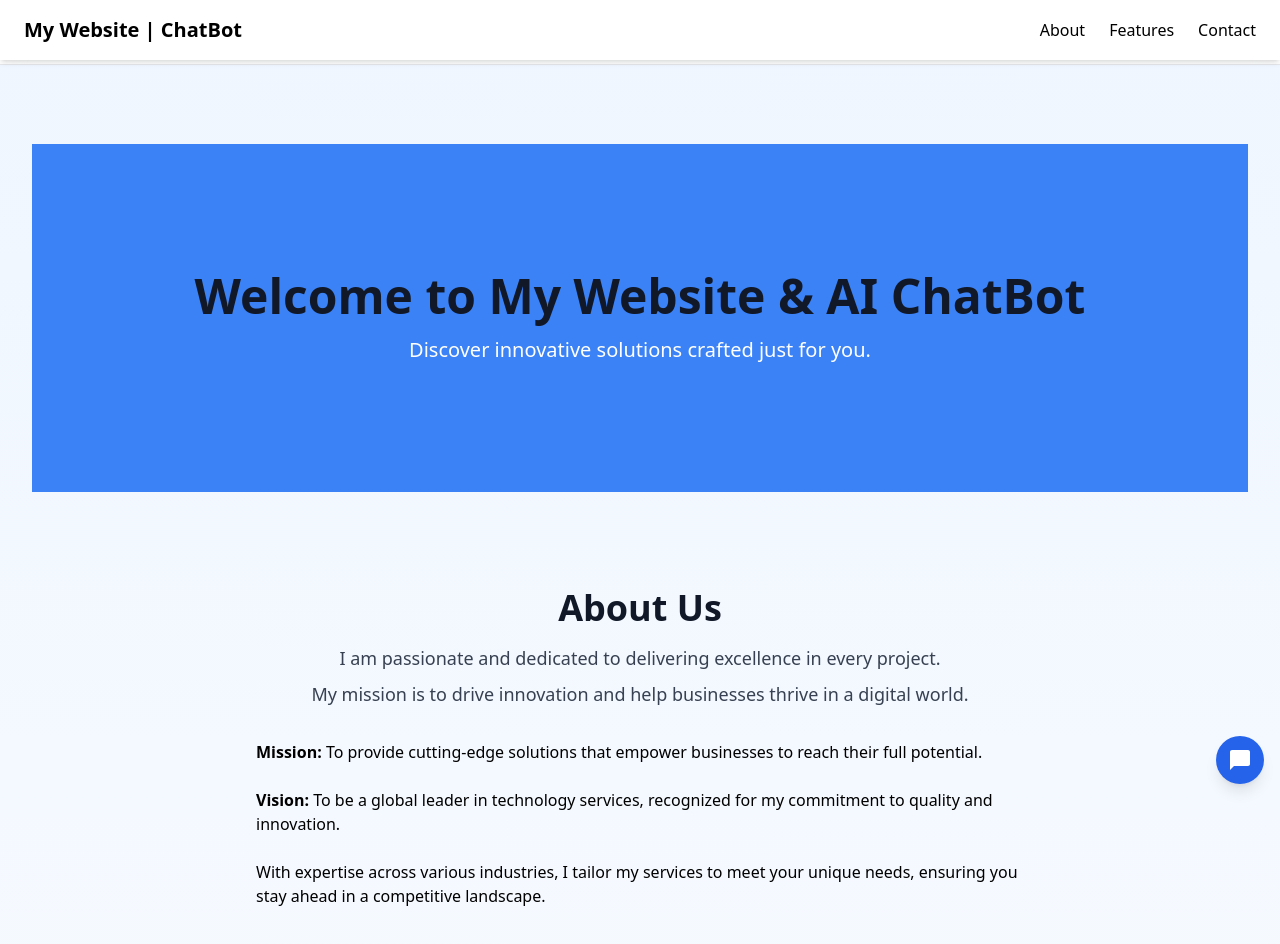
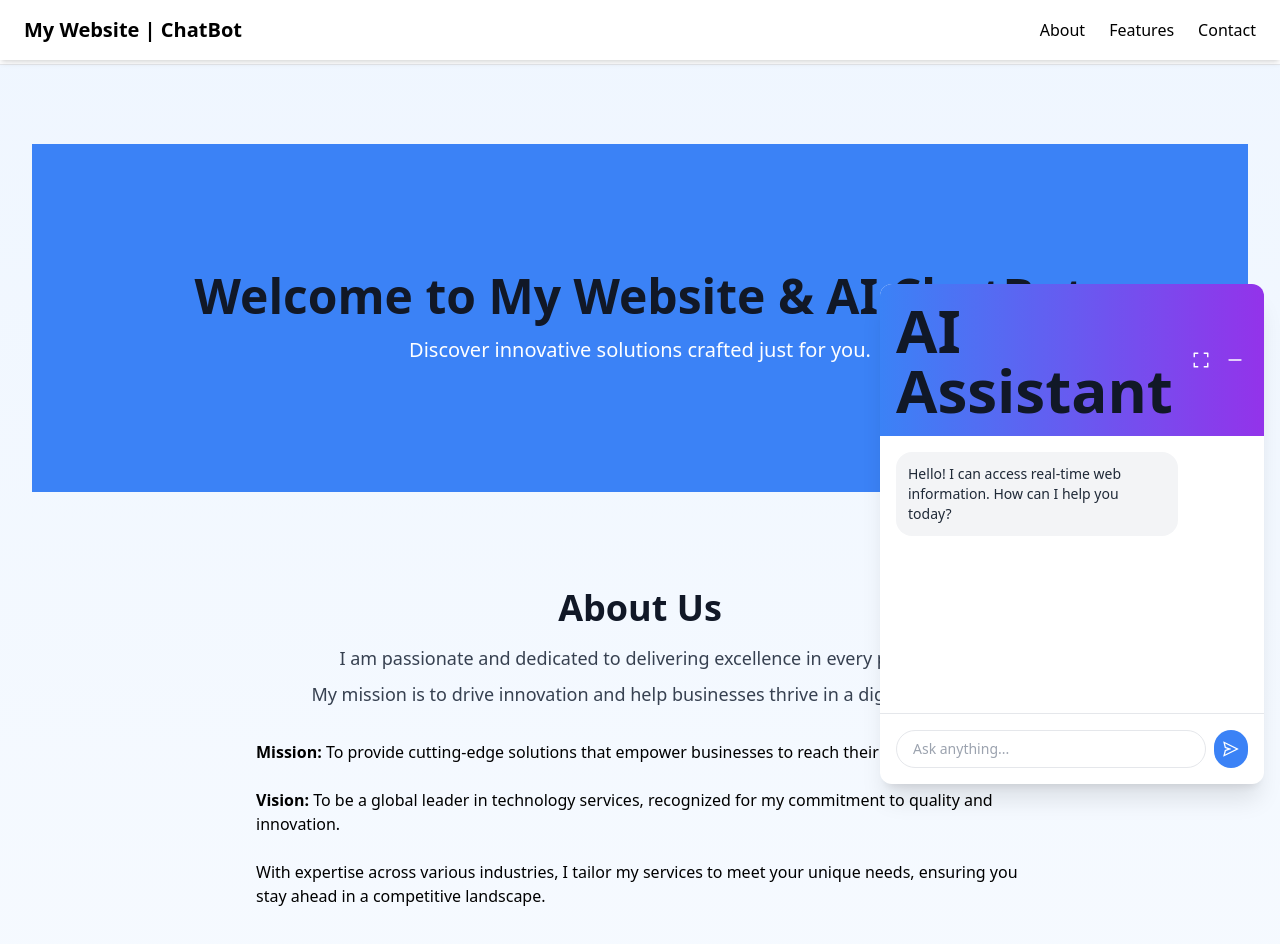
Before and after one commit to ojcross7/ai-chatbot-starter-main, a Next.js app: page / in a window 1280 px wide. Shown: the top 944 px of the page. Built offline with nearby package versions, Linux system fonts and the light colour scheme.

Commit message:
commit all changes

```diff
--- /dev/null
+++ b/app/api/grog/route.ts
@@ -0,0 +1,54 @@
+// app/api/groq/route.tsx
+import { NextResponse } from 'next/server';
+import Groq from 'groq-sdk';
+
+const groq = new Groq({
+  apiKey: process.env.GROQ_API_KEY
+});
+
+export async function POST(req: Request) {
+  try {
+    const { messages } = await req.json();
+
+    const completion = await groq.chat.completions.create({
+      messages,
+      model: 'mixtral-8x7b-32768',
+      temperature: 0.7,
+      max_tokens: 1024,
+      stream: true
+    });
+
+    // Streaming implementation
+    const encoder = new TextEncoder();
+    const stream = new ReadableStream({
+      async start(controller) {
+        try {
+          for await (const chunk of completion) {
+            const content = chunk.choices[0]?.delta?.content || '';
+            controller.enqueue(encoder.encode(`data: ${JSON.stringify(content)}\n\n`));
+          }
+          controller.enqueue(encoder.encode('data: [DONE]\n\n'));
+        } catch (error) {
+          controller.error(error);
+        } finally {
+          controller.close();
+        }
+      }
+    });
+
+    return new Response(stream, {
+      headers: {
+        'Content-Type': 'text/event-stream',
+        'Cache-Control': 'no-cache',
+        'Connection': 'keep-alive'
+      }
+    });
+
+  } catch (error) {
+    console.error('Groq API Error:', error);
+    return NextResponse.json(
+      { error: 'Failed to generate response' },
+      { status: 500 }
+    );
+  }
+}
--- a/components/chatbot.tsx
+++ b/components/chatbot.tsx
@@ -1,99 +1,190 @@
 'use client';
-import React, { useState, useEffect, useRef } from 'react';
-import { AiOutlineSend } from 'react-icons/ai';
-import { MdClose, MdChatBubble } from 'react-icons/md';
-import { motion } from 'framer-motion';
+import { useState, useEffect, useRef, useCallback } from 'react';
+import { AiOutlineSend, AiOutlineMinus, AiOutlineExpand, AiOutlineMessage } from 'react-icons/ai';
+import { motion, AnimatePresence } from 'framer-motion';
 
-const Chatbot = () => {
-  const [messages, setMessages] = useState([{ sender: 'bot', text: 'Hello! How can I assist you today?' }]);
+type Message = {
+  id: string;
+  sender: 'user' | 'bot';
+  text: string;
+  status?: 'loading' | 'complete';
+};
+
+export default function Chatbot() {
+  const [messages, setMessages] = useState<Message[]>([{
+    id: crypto.randomUUID(),
+    sender: 'bot',
+    text: 'Hello! I can access real-time web information. How can I help you today?'
+  }]);
   const [input, setInput] = useState('');
   const [isLoading, setIsLoading] = useState(false);
-  const [isMinimized, setIsMinimized] = useState(true);
+  const [isExpanded, setIsExpanded] = useState(false);
+  const [isOpen, setIsOpen] = useState(true);
   const messagesEndRef = useRef<HTMLDivElement>(null);
 
+  // Add this useEffect for scrolling
   useEffect(() => {
     messagesEndRef.current?.scrollIntoView({ behavior: 'smooth' });
   }, [messages]);
 
   const handleSend = async () => {
-    if (!input.trim()) return;
-    const userMessage = { sender: 'user', text: input };
-    setMessages((prev) => [...prev, userMessage]);
+    if (!input.trim() || isLoading) return;
+
+    const userMessage: Message = {
+      id: crypto.randomUUID(),
+      sender: 'user',
+      text: input.trim()
+    };
+
+    setMessages(prev => [...prev, userMessage, {
+      id: crypto.randomUUID(),
+      sender: 'bot',
+      text: '',
+      status: 'loading'
+    }]);
     setInput('');
-    setIsLoading(true);
 
     try {
-      const response = await fetch('/api/openai', {
+      const response = await fetch('/api/groq', {
         method: 'POST',
         headers: { 'Content-Type': 'application/json' },
-        body: JSON.stringify({ messages: [...messages, { role: 'user', content: input }], stream: false }),
+        body: JSON.stringify({
+          messages: messages.filter(m => m.status !== 'loading').map(m => ({
+            role: m.sender === 'user' ? 'user' : 'assistant',
+            content: m.text
+          })).concat({ role: 'user', content: input.trim() })
+        })
       });
 
-      if (!response.ok) throw new Error('Failed to fetch response');
-      const { result } = await response.json();
-      setMessages((prev) => [...prev, { sender: 'bot', text: result }]);
+      const reader = response.body?.getReader();
+      if (!reader) throw new Error('No response reader');
+
+      const decoder = new TextDecoder();
+      let buffer = '';
+
+      while (true) {
+        const { done, value } = await reader.read();
+        if (done) break;
+
+        buffer += decoder.decode(value);
+        const chunks = buffer.split('data: ');
+        buffer = chunks.pop() || '';
+
+        for (const chunk of chunks) {
+          const content = chunk.trim();
+          if (content === '[DONE]') break;
+
+          try {
+            const parsed = JSON.parse(content);
+            setMessages(prev => prev.map(msg =>
+              msg.status === 'loading'
+                ? { ...msg, text: msg.text + parsed, status: 'complete' }
+                : msg
+            ));
           } catch (error) {
-      setMessages((prev) => [...prev, { sender: 'bot', text: 'Sorry, I am having trouble. Please try again.' }]);
+            console.error('Error parsing chunk:', error);
           }
-    setIsLoading(false);
+        }
+      }
+    } catch (error) {
+      console.error('Chat error:', error);
+      setMessages(prev => prev.map(msg =>
+        msg.status === 'loading'
+          ? { ...msg, text: 'Unable to generate response. Please try again.', status: 'complete' }
+          : msg
+      ));
+    }
   };
 
+  if (!isOpen) {
     return (
-    <div className="fixed bottom-4 right-4 w-full max-w-xs md:max-w-sm lg:max-w-md">
-      {/* Minimize / Expand Button */}
+      <motion.button
+        onClick={() => setIsOpen(true)}
+        className="fixed bottom-4 right-4 p-4 bg-blue-500 text-white rounded-full shadow-lg hover:bg-blue-600 transition-all"
+        initial={{ scale: 0 }}
+        animate={{ scale: 1 }}
+        whileHover={{ scale: 1.1 }}
+      >
+        <AiOutlineMessage size={24} />
+      </motion.button>
+    );
+  }
+
+  return (
+    <motion.div
+      className={`fixed bottom-4 right-4 ${
+        isExpanded ? 'w-[800px] h-[600px]' : 'w-96 h-[500px]'
+      } bg-white shadow-xl rounded-xl flex flex-col z-50`}
+      initial={{ opacity: 0, y: 20 }}
+      animate={{ opacity: 1, y: 0 }}
+      exit={{ opacity: 0, y: 20 }}
+    >
+      <div className="bg-gradient-to-r from-blue-500 to-purple-600 text-white p-4 flex justify-between items-center rounded-t-xl">
+        <h1 className="font-semibold">AI Assistant</h1>
+        <div className="flex gap-2">
           <button
-        onClick={() => setIsMinimized(!isMinimized)}
-        className="bg-blue-600 text-white p-3 rounded-full shadow-lg hover:bg-blue-700 transition duration-300 fixed bottom-4 right-4"
+            onClick={() => setIsExpanded(!isExpanded)}
+            className="hover:bg-white/10 p-1 rounded transition-colors"
           >
-        {isMinimized ? <MdChatBubble size={24} /> : <MdClose size={24} />}
+            <AiOutlineExpand size={18} />
           </button>
+          <button
+            onClick={() => setIsOpen(false)}
+            className="hover:bg-white/10 p-1 rounded transition-colors"
+          >
+            <AiOutlineMinus size={18} />
+          </button>
+        </div>
+      </div>
 
-      {/* Chat Window */}
-      {!isMinimized && (
+      <div className="flex-1 overflow-y-auto p-4 space-y-4">
+        <AnimatePresence>
+          {messages.map((message) => (
             <motion.div
-          initial={{ opacity: 0, scale: 0.9 }}
-          animate={{ opacity: 1, scale: 1 }}
-          transition={{ duration: 0.3 }}
-          className="bg-white shadow-xl rounded-lg overflow-hidden flex flex-col h-[400px] w-full max-w-xs md:max-w-sm lg:max-w-md"
+              key={message.id}
+              initial={{ opacity: 0, y: 20 }}
+              animate={{ opacity: 1, y: 0 }}
+              exit={{ opacity: 0 }}
+              className={`flex ${message.sender === 'user' ? 'justify-end' : 'justify-start'}`}
             >
-          {/* Chat Header */}
-          <div className="bg-blue-600 text-white p-3 text-center font-semibold">AI Chatbot</div>
-
-          {/* Messages Display */}
-          <div className="p-4 flex-1 overflow-y-auto">
-            {messages.map((msg, index) => (
-              <motion.div key={index} className={`mb-2 ${msg.sender === 'user' ? 'text-right' : 'text-left'}`}>
-                <div
-                  className={`inline-block px-3 py-2 rounded-lg ${
-                    msg.sender === 'user' ? 'bg-blue-500 text-white' : 'bg-gray-200 text-black'
-                  }`}
-                >
-                  {msg.text}
+              <div className={`max-w-[80%] p-3 rounded-2xl ${
+                message.sender === 'user'
+                  ? 'bg-blue-500 text-white'
+                  : 'bg-gray-100 text-gray-800'
+              }`}>
+                <p className="text-sm whitespace-pre-wrap">{message.text}</p>
+                {message.status === 'loading' && (
+                  <div className="mt-2 flex space-x-1">
+                    <div className="w-2 h-2 bg-gray-400 rounded-full animate-bounce" />
+                    <div className="w-2 h-2 bg-gray-400 rounded-full animate-bounce delay-100" />
+                    <div className="w-2 h-2 bg-gray-400 rounded-full animate-bounce delay-200" />
+                  </div>
+                )}
               </div>
             </motion.div>
           ))}
-            {isLoading && <div className="text-gray-500">Typing...</div>}
+        </AnimatePresence>
         <div ref={messagesEndRef} />
       </div>
 
-          {/* Input Box */}
-          <div className="border-t p-2 flex items-center">
+      <div className="border-t p-4">
+        <div className="flex gap-2">
           <input
-              type="text"
-              className="flex-1 px-2 py-1 border rounded-md"
-              placeholder="Type your message..."
             value={input}
             onChange={(e) => setInput(e.target.value)}
             onKeyDown={(e) => e.key === 'Enter' && handleSend()}
+            placeholder="Ask anything..."
+            className="flex-1 px-4 py-2 border rounded-full focus:outline-none focus:ring-2 focus:ring-blue-500 text-sm"
           />
-            <button onClick={handleSend} className="ml-2 text-blue-500 disabled:opacity-50" disabled={isLoading}>
-              <AiOutlineSend size={24} />
+          <button
+            onClick={handleSend}
+            disabled={isLoading}
+            className="p-2 bg-blue-500 text-white rounded-full hover:bg-blue-600 disabled:opacity-50"
+          >
+            <AiOutlineSend size={18} />
           </button>
         </div>
+      </div>
     </motion.div>
-      )}
-    </div>
   );
-};
-
-export default Chatbot;
+}
--- a/package.json
+++ b/package.json
@@ -12,7 +12,7 @@
     "@ai-sdk/google": "^0.0.55",
     "@ai-sdk/openai": "^0.0.72",
     "@google/generative-ai": "^0.21.0",
-    "@hookform/resolvers": "^3.9.1",
+    "@hookform/resolvers": "^3.10.0",
     "@radix-ui/react-accordion": "^1.2.1",
     "@radix-ui/react-alert-dialog": "^1.1.2",
     "@radix-ui/react-aspect-ratio": "^1.1.0",
@@ -50,6 +50,7 @@
     "embla-carousel-react": "^8.3.1",
     "framer-motion": "^11.18.2",
     "geist": "^1.3.1",
+    "groq-sdk": "^0.15.0",
     "input-otp": "^1.4.1",
     "lucide-react": "^0.460.0",
     "next": "^15.1.7",
```
Also changed, not shown: app/api/openai/route.ts (deleted, +0 -109 lines), 1 other file (tests, documents, lock files or other folders). Lines whose indentation alone changed are shown as unchanged.
